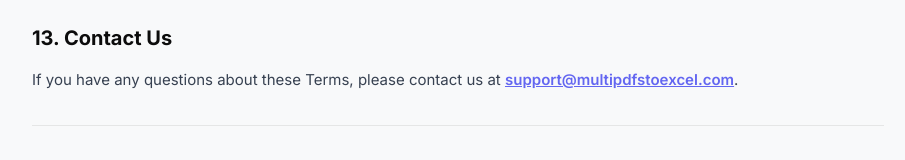
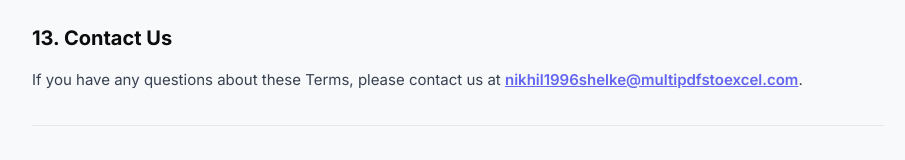
Before and after one commit to Nikhil4388/docuextract, a React (Vite) app in the folder frontend/: page /terms in a window 1280 px wide. Shown: the part 2822-2982 px from the top of the page, without its empty margins (182-1087 px from the left). Built offline with nearby package versions, Linux system fonts and the light colour scheme; no server answers.

Commit message:
fix: unify contact email, retry AI column detection on network blips

```diff
--- a/frontend/src/App.tsx
+++ b/frontend/src/App.tsx
@@ -30,8 +30,8 @@ class ErrorBoundary extends Component<{ children: ReactNode }, { crashed: boolea
             Please try refreshing the page.
             <br /><br />
             If the problem continues, please contact us at{' '}
-            <a href="mailto:support@docuextract.com" style={{ color: '#6366f1' }}>
-              support@docuextract.com
+            <a href="mailto:nikhil1996shelke@multipdfstoexcel.com" style={{ color: '#6366f1' }}>
+              nikhil1996shelke@multipdfstoexcel.com
             </a>{' '}
             so we can help you right away.
           </p>
--- a/frontend/src/pages/ContactPage.tsx
+++ b/frontend/src/pages/ContactPage.tsx
@@ -12,8 +12,8 @@ const CONTACTS = [
       </svg>
     ),
     label: 'EMAIL',
-    value: 'nikhil1996shelke@gmail.com',
-    href: 'mailto:nikhil1996shelke@gmail.com',
+    value: 'nikhil1996shelke@multipdfstoexcel.com',
+    href: 'mailto:nikhil1996shelke@multipdfstoexcel.com',
     color: '#6366f1',
     bg: '#eef2ff',
   },
@@ -37,7 +37,7 @@ export default function ContactPage() {
   const navigate = useNavigate();
 
   const copyEmail = () => {
-    navigator.clipboard.writeText('nikhil1996shelke@gmail.com');
+    navigator.clipboard.writeText('nikhil1996shelke@multipdfstoexcel.com');
     setCopied(true);
     setTimeout(() => setCopied(false), 2000);
   };
--- a/frontend/src/pages/PrivacyPage.tsx
+++ b/frontend/src/pages/PrivacyPage.tsx
@@ -5,7 +5,7 @@ import { useNavigate } from 'react-router-dom';
 const EFFECTIVE_DATE = 'July 9, 2026';
 const COMPANY = 'MultiPDFsToExcel';
 const DOMAIN = 'multipdfstoexcel.com';
-const EMAIL = 'support@multipdfstoexcel.com';
+const EMAIL = 'nikhil1996shelke@multipdfstoexcel.com';
 
 const Section = ({ title, children }: { title: string; children: React.ReactNode }) => (
   <Box mb={4}>
--- a/frontend/src/pages/TemplatesPage.tsx
+++ b/frontend/src/pages/TemplatesPage.tsx
@@ -226,9 +226,13 @@ export default function TemplatesPage() {
     setPdfFile(file);
     setPdfUrl(url);
 
-    // Analyze with AI
+    // Analyze with AI — retry once on network-level failures (e.g. server
+    // restarting mid-deploy) before giving up, so a transient blip doesn't
+    // force the user to add all columns manually.
     setIsAnalyzing(true);
     setUploadAlert(null);
+    const MAX_ATTEMPTS = 2;
+    for (let attempt = 1; attempt <= MAX_ATTEMPTS; attempt++) {
       try {
         const fd = new FormData();
         fd.append('file', file);
@@ -237,11 +241,18 @@ export default function TemplatesPage() {
         });
         setColumns(res.data.suggested_columns ?? []);
         setUploadAlert(`AI detected ${res.data.suggested_columns?.length ?? 0} columns. Review and adjust on the right.`);
+        break;
       } catch (err) {
+        const isNetworkError = !(err as any)?.response;
+        if (isNetworkError && attempt < MAX_ATTEMPTS) {
+          // Server unreachable — wait a moment and retry once
+          await new Promise((r) => setTimeout(r, 2500));
+          continue;
+        }
         setUploadAlert(`We couldn't analyze this PDF automatically. Please add your columns manually. ${toFriendly(err)}`);
-    } finally {
+      }
+    }
     setIsAnalyzing(false);
-    }
   }, []);
 
   const { getRootProps, getInputProps, isDragActive } = useDropzone({
--- a/frontend/src/pages/TermsPage.tsx
+++ b/frontend/src/pages/TermsPage.tsx
@@ -5,7 +5,7 @@ import { useNavigate } from 'react-router-dom';
 const EFFECTIVE_DATE = 'July 9, 2026';
 const COMPANY = 'MultiPDFsToExcel';
 const DOMAIN = 'multipdfstoexcel.com';
-const EMAIL = 'support@multipdfstoexcel.com';
+const EMAIL = 'nikhil1996shelke@multipdfstoexcel.com';
 
 const Section = ({ title, children }: { title: string; children: React.ReactNode }) => (
   <Box mb={4}>
--- a/frontend/src/utils/friendlyError.ts
+++ b/frontend/src/utils/friendlyError.ts
@@ -6,7 +6,7 @@
  * exactly what to do next.
  */
 
-const SUPPORT_NOTE = 'If this keeps happening, please contact us at support@docuextract.com.';
+const SUPPORT_NOTE = 'If this keeps happening, please contact us at nikhil1996shelke@multipdfstoexcel.com.';
 
 export function friendlyError(err: unknown): string {
   const e = err as any;
```
Lines whose indentation alone changed are shown as unchanged.
